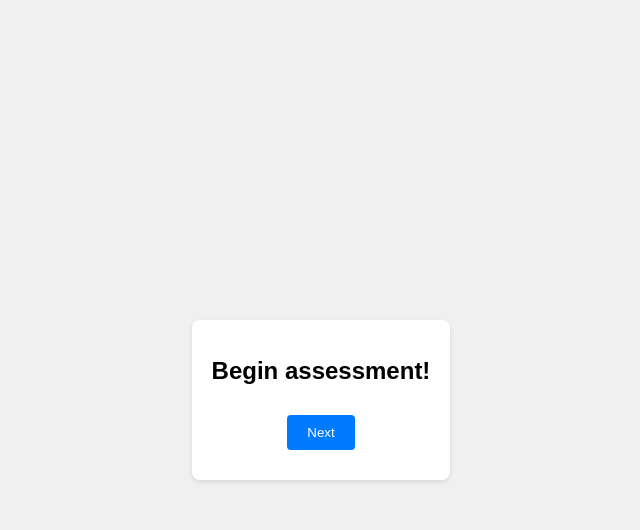
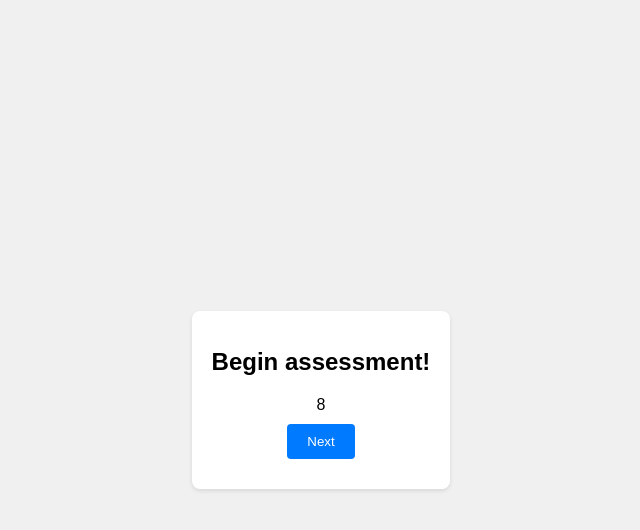
Before and after one commit to AryanMarwah/Foot-Project, a plain HTML site: page frontend/index.html in a window 1280 px wide. Both pictures are taken after a click on the button "Login". Shown: the whole page, without its empty margins (319-959 px from the left). Drawn offline with Linux system fonts and the light colour scheme.

Commit message:
editted ibdex.html

```diff
--- a/frontend/index.html
+++ b/frontend/index.html
@@ -68,6 +68,7 @@
 
     <div class="container" id="testpage1" style="display: none;">
         <h1>Begin assessment!</h1>
+        <div id="countdown">3</div>
         <button onclick="navigateToPage3()">Next</button>
     </div>
 
@@ -88,6 +89,7 @@
             document.getElementById('welcomepage').style.display = 'none';
             document.getElementById('testpage1').style.display = 'block';
             document.getElementById('page3').style.display = 'none';
+            startCountdown();
         }
 
         function navigateToPage3() {
@@ -95,6 +97,25 @@
             document.getElementById('testpage1').style.display = 'none';
             document.getElementById('page3').style.display = 'block';
         }
+
+        function startCountdown() {
+            let countdownElement = document.getElementById('countdown');
+            let seconds = 10;
+
+            function updateCountdown() {
+                countdownElement.textContent = seconds;
+                seconds--;
+
+                if (seconds < 0) {
+                    clearInterval(countdownInterval);
+                    navigateToPage3();
+                }
+            }
+
+            updateCountdown();
+            const countdownInterval = setInterval(updateCountdown, 1000);
+        }
+
     </script>
 </body>
 </html>
```
